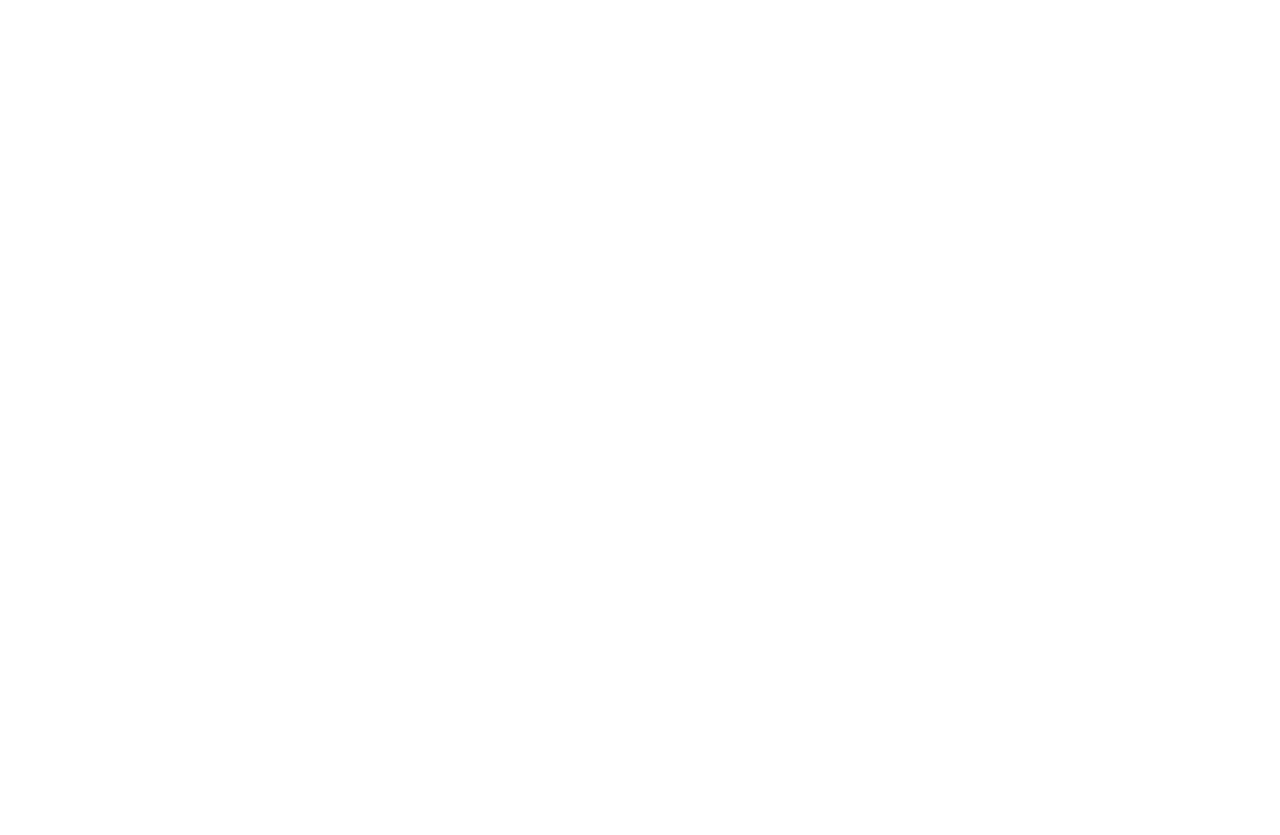
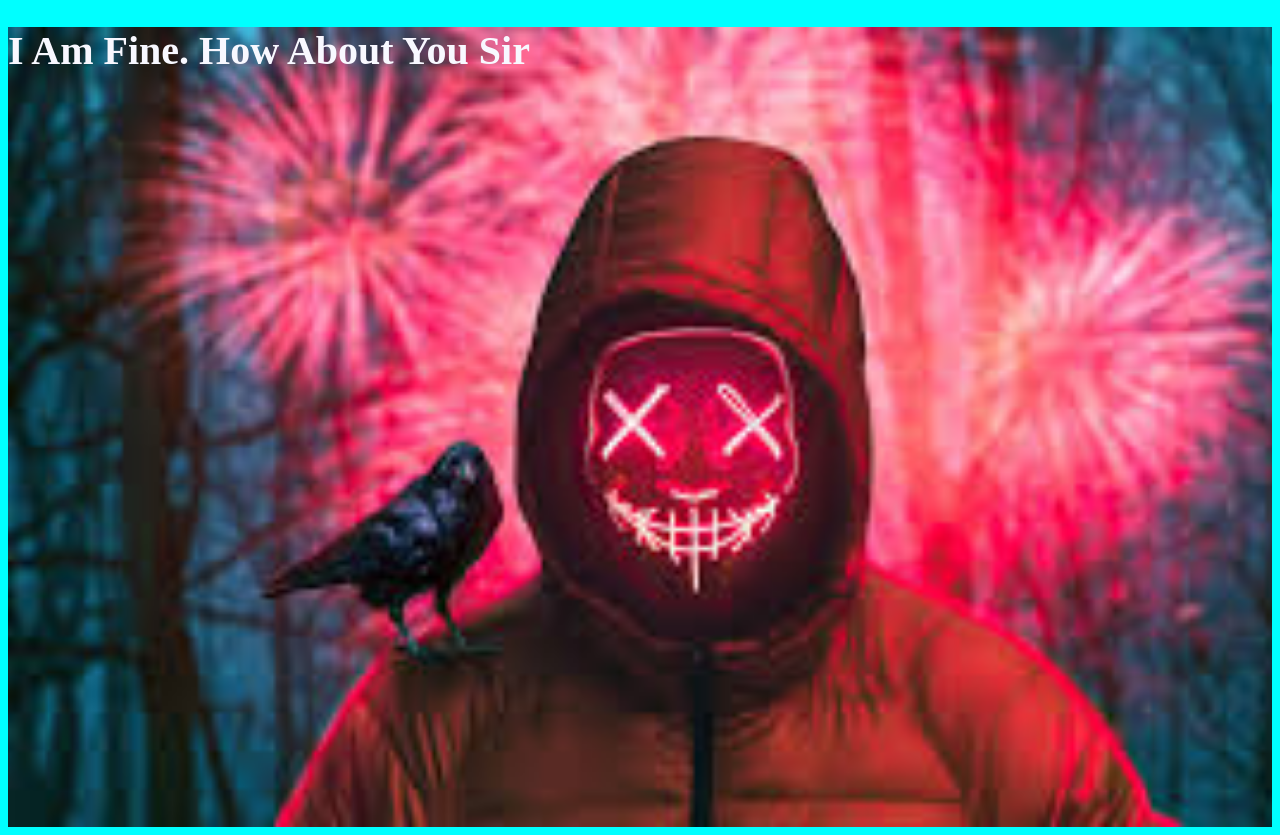
Before and after one commit to Talha7685/my_first_website, a plain HTML site: page index.html in a window 1280 px wide. Before the commit the page ends 800 px from the top, so only its background shows below. Drawn offline with Linux system fonts and the light colour scheme.

Commit message:
header section complete

```diff
--- a/css/style.css
+++ b/css/style.css
@@ -0,0 +1,16 @@
+body {
+    background-color: aqua;
+}
+
+.one {
+    height: 100vh;
+    width: 100%;
+    background-image: url('../img/images\ \(4\).jpg');
+    background-repeat: no-repeat;
+    background-size: cover;
+}
+
+h1 {
+    font-size: 40px;
+    color: ghostwhite;
+}
--- a/index.html
+++ b/index.html
@@ -5,8 +5,11 @@
     <meta http-equiv="X-UA-Compatible" content="IE=edge">
     <meta name="viewport" content="width=device-width, initial-scale=1.0">
     <title>My First Website In Git </title>
+    <link rel="stylesheet" href="./css/style.css">
 </head>
 <body>
-
+    <div class="one">
+        <h1> I Am Fine. How About You Sir</h1>
+    </div>
 </body>
 </html>
```
